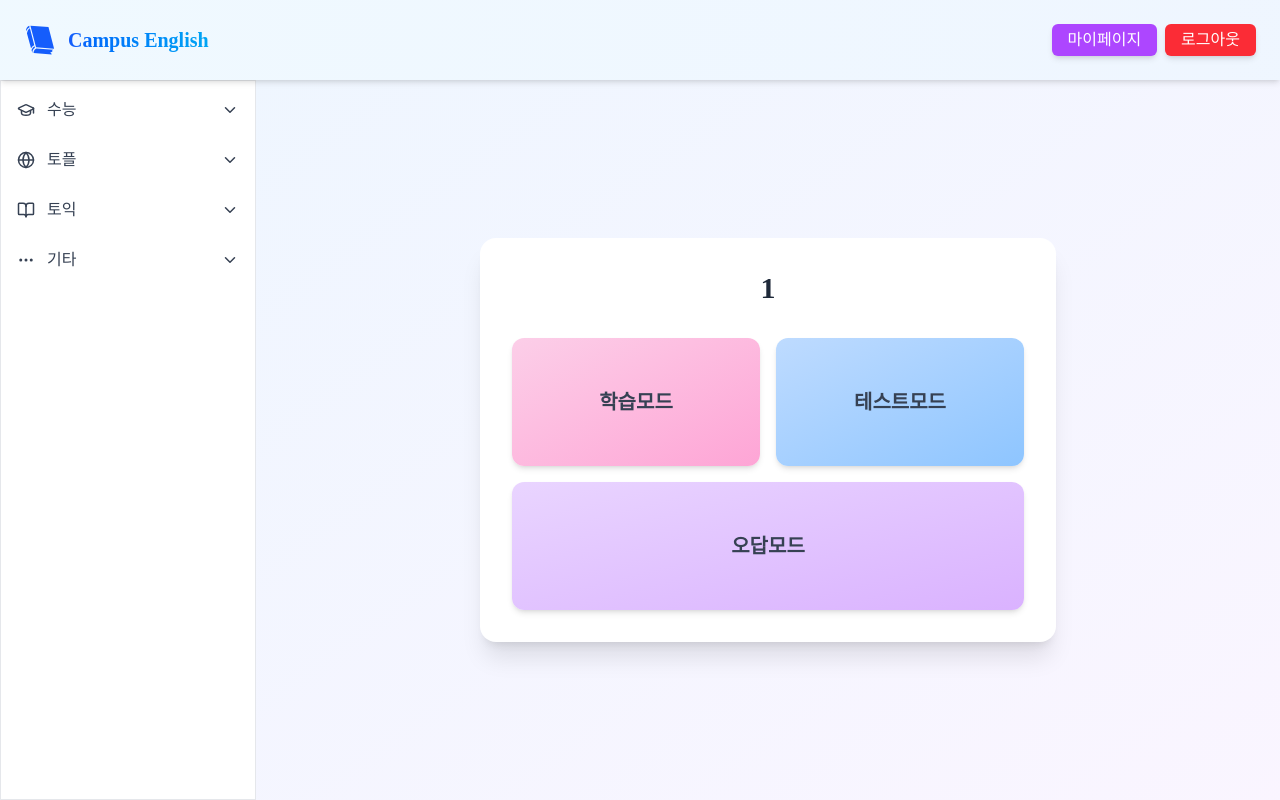
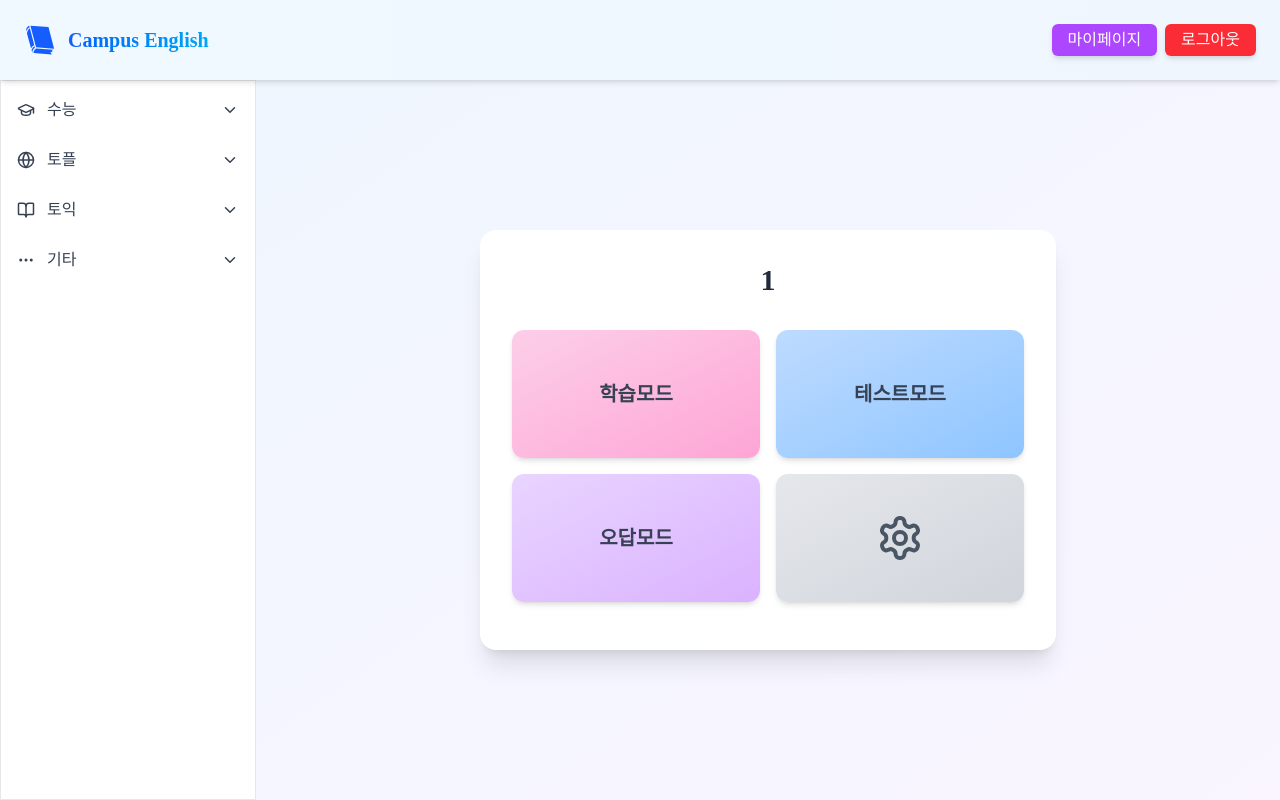
Before and after one commit to jeha0714/2025_SMU_SoftwareEngineering, a React (Vite) app in the folder front/: page /wordbook/1 in a window 1280 px wide. Built offline with nearby package versions, Linux system fonts and the light colour scheme; sample sign-in values are in the browser's storage.

Commit message:
REVISE: add mode which change word or wordbook info

```diff
--- a/front/src/components/SelectMode.tsx
+++ b/front/src/components/SelectMode.tsx
@@ -1,4 +1,5 @@
 import { useParams } from "react-router-dom";
+import { Settings } from "lucide-react";
 
 const SelectMode = () => {
   // 예시용 단어장 이름
@@ -26,9 +27,12 @@ const SelectMode = () => {
         </div>
 
         {/* 두 번째 행: 오답모드 버튼 */}
-        <div className="w-full">
+        <div className="grid grid-cols-2 gap-4 mb-4">
           <button className="w-full h-24 sm:h-28 md:h-32 bg-gradient-to-br from-purple-200 to-purple-300 hover:from-purple-300 hover:to-purple-400 text-gray-700 font-semibold text-lg sm:text-xl rounded-xl shadow-md hover:shadow-lg transform hover:scale-105 active:scale-95 transition-all duration-200">
             오답모드
+          </button>
+          <button className="h-24 sm:h-28 md:h-32 bg-gradient-to-br from-gray-200 to-gray-300 hover:from-gray-300 hover:to-gray-400 text-gray-700 font-semibold text-lg sm:text-xl rounded-xl shadow-md hover:shadow-lg transform hover:scale-105 active:scale-95 transition-all duration-200 flex items-center justify-center">
+            <Settings className="w-8 h-8 sm:w-10 sm:h-10 md:w-12 md:h-12 text-gray-600" />
           </button>
         </div>
       </div>
```
